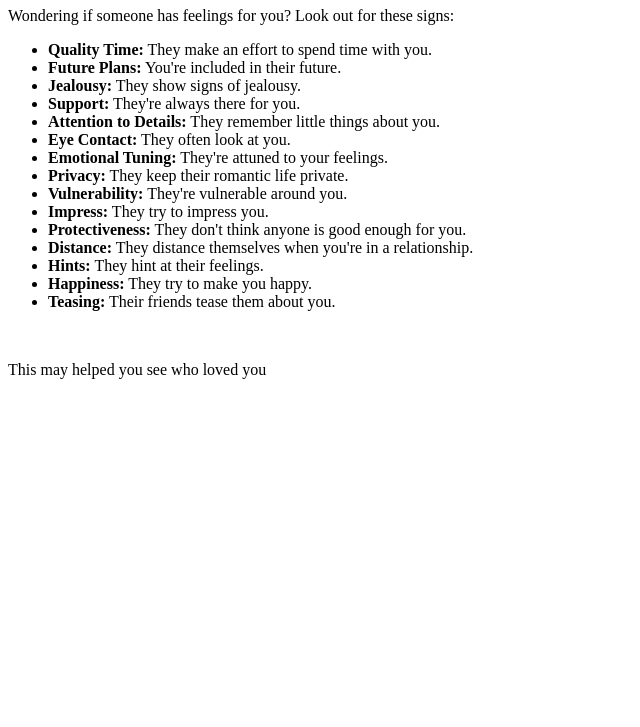
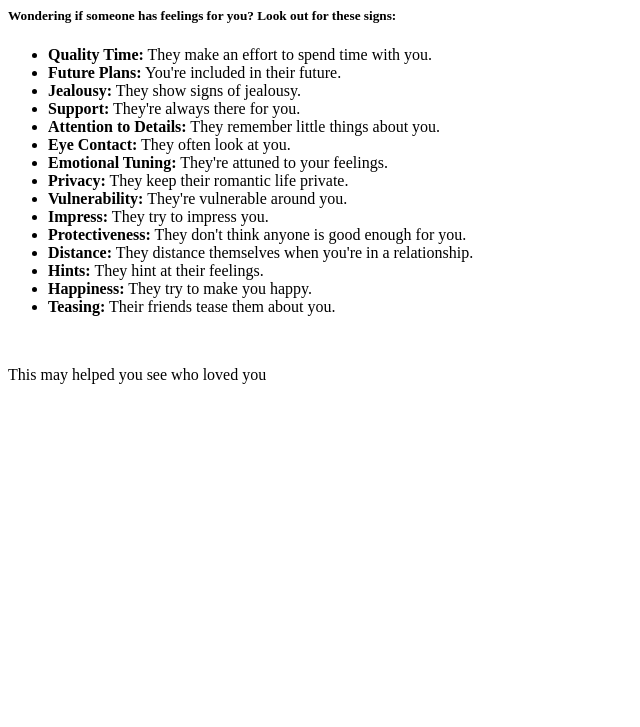
Before and after one commit to ECE-Pisc639/Signal, a plain HTML site: page index.html in a window 1280 px wide. Shown: the part 73-800 px from the top of the page, without its empty margins (0-640 px from the left). Drawn offline with Linux system fonts and the light colour scheme.

Commit message:
Update index.html

```diff
--- a/index.html
+++ b/index.html
@@ -7,7 +7,7 @@
 </head>
 <body>
     <h1>Signs Someone Secretly Loves You</h1>
-    <p>Wondering if someone has feelings for you? Look out for these signs:</p>
+    <h5>Wondering if someone has feelings for you? Look out for these signs:</h5>
     <ul>
         <li><strong>Quality Time:</strong> They make an effort to spend time with you.</li>
         <li><strong>Future Plans:</strong> You're included in their future.</li>
```
